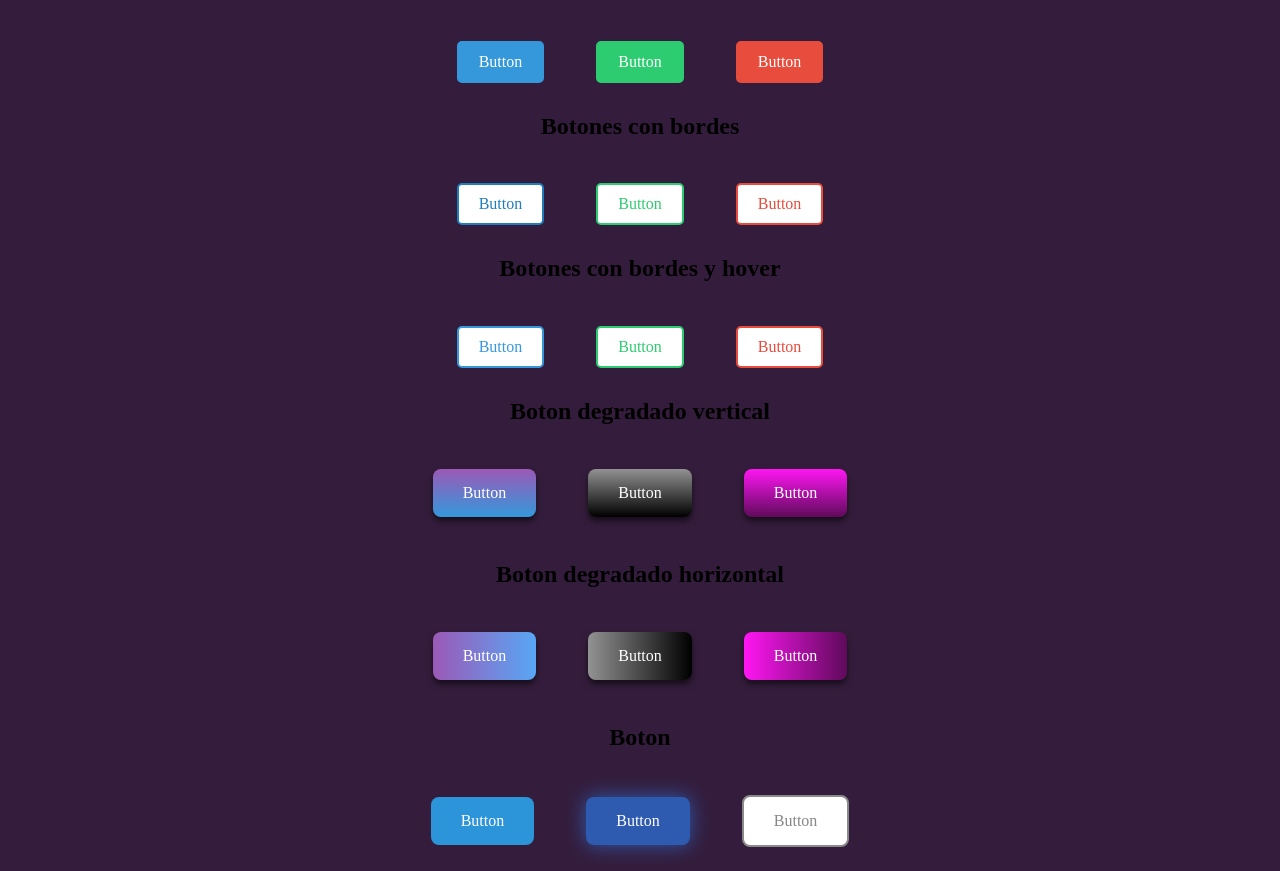
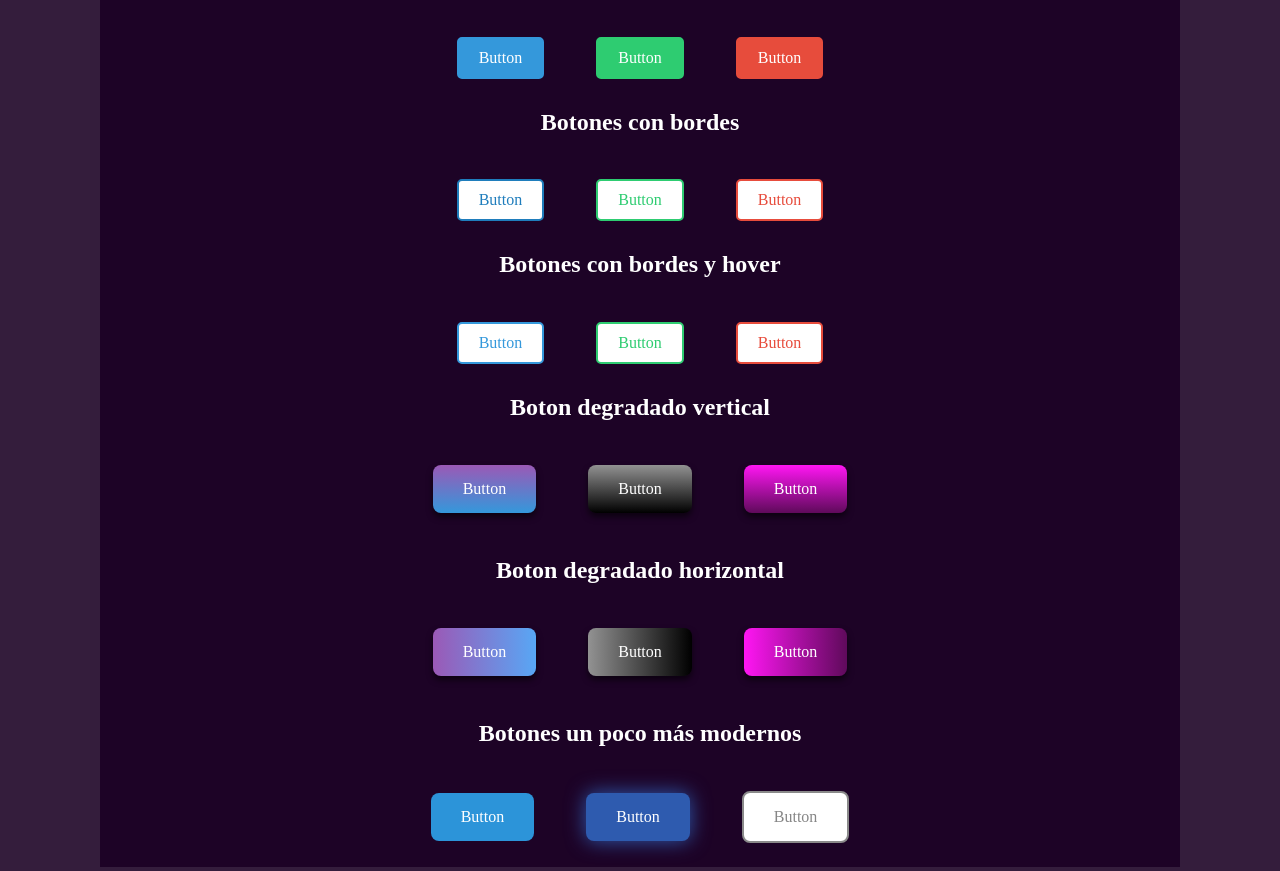
Before and after one commit to Ezequiel-valdiviezo/Botones-estilos, a plain HTML site: page index.html in a window 1280 px wide. Shown: the part 253-1124 px from the top of the page. Drawn offline with Linux system fonts and the light colour scheme.

Commit message:
Ultimos retoques

```diff
--- a/index.html
+++ b/index.html
@@ -5,10 +5,24 @@
 <meta name="viewport" content="width=device-width, initial-scale=1.0">
 <title>Document</title>
 <style>
+
     body{
         background-color: #1b0023e2;
         margin: auto;
         text-align: center;
+    }
+
+    .contenido{
+        margin: auto;
+        padding-top: 1rem;
+        margin-top: -20px;
+        text-align: center;
+        width: 1080px;
+        background-color: #1b0023e2;
+    }
+
+    h1, h2{
+        color: white;
     }
 
     .ma{
@@ -353,7 +367,7 @@
 </style>
 </head>
 <body>
-
+<div class="contenido">
     <h1>Estilos para botones</h1>
 
     <h2>Botones normales</h2>
@@ -386,10 +400,10 @@
     <a href="#" class="ma boton-degradado5">Button</a>
     <a href="#" class="ma boton-degradado6">Button</a>
 
-    <h2>Boton</h2>
+    <h2>Botones un poco más modernos</h2>
     <a href="#" class="ma boton-moderno1">Button</a>
     <a href="#" class="ma boton-moderno2">Button</a>
     <a href="#" class="ma boton-moderno3">Button</a>
-
+</div>
 </body>
 </html>
```
